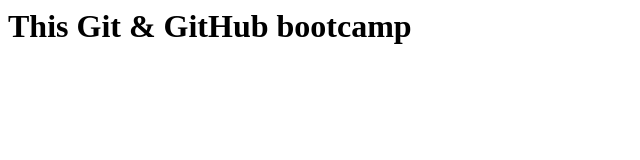
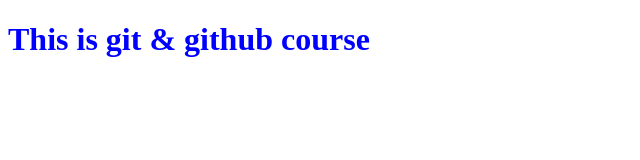
Before and after one commit to amirhossein470235/just-for-test-2, a plain HTML site: page index.html in a window 1280 px wide. Shown: the whole page, without its empty margins (0-640 px from the left). Drawn offline with Linux system fonts and the light colour scheme.

Commit message:
change h1 color to blue

```diff
--- a/index.html
+++ b/index.html
@@ -1 +1,16 @@
-<h1>This Git & GitHub bootcamp</h1>
+<!DOCTYPE html>
+<html lang="en">
+<head>
+    <meta charset="UTF-8">
+    <meta name="viewport" content="width=device-width, initial-scale=1.0">
+    <title>Document</title>
+    <style>
+        h1 {
+            color: blue;
+        }
+    </style>
+</head>
+<body>
+    <h1>This is git & github course</h1>
+</body>
+</html>
```
